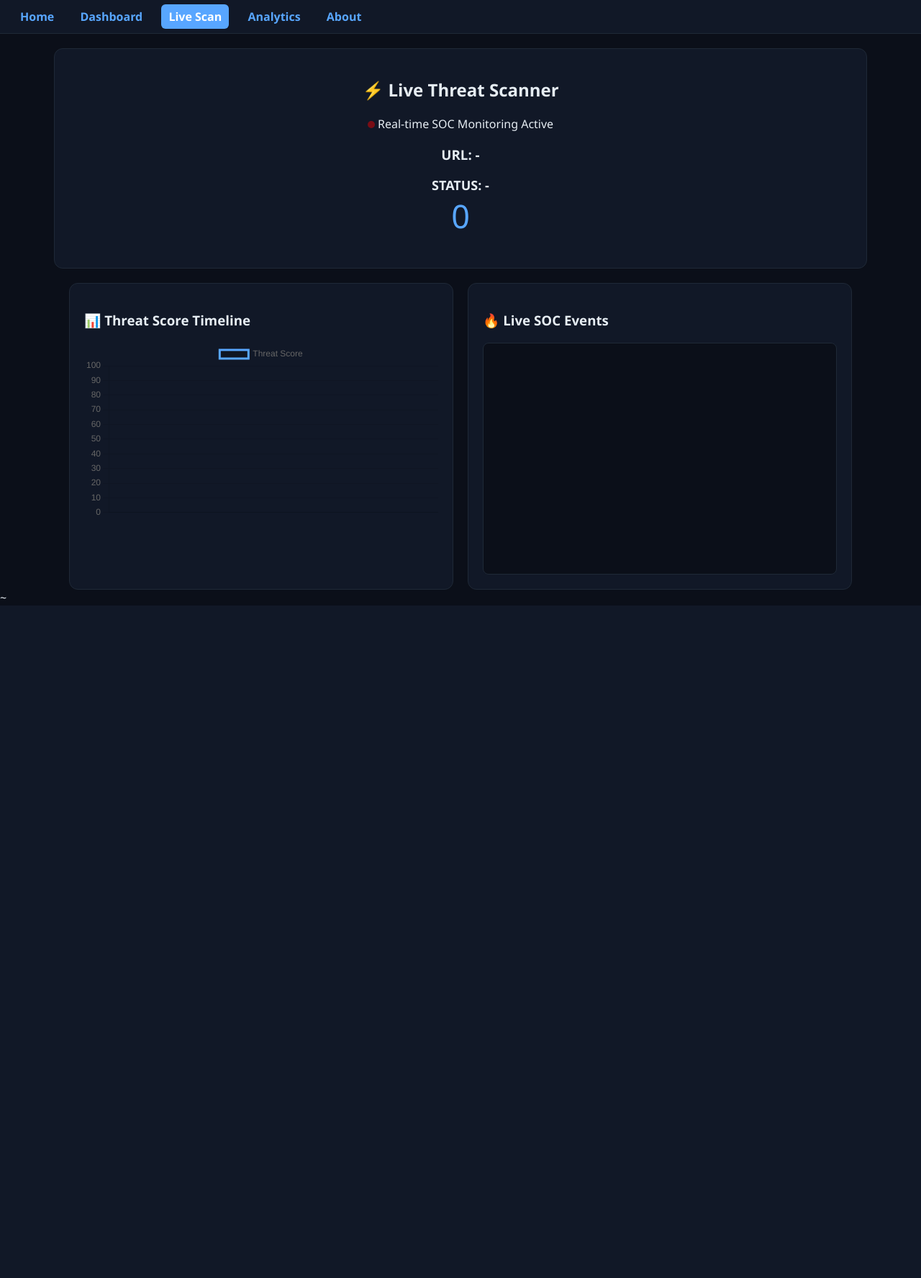
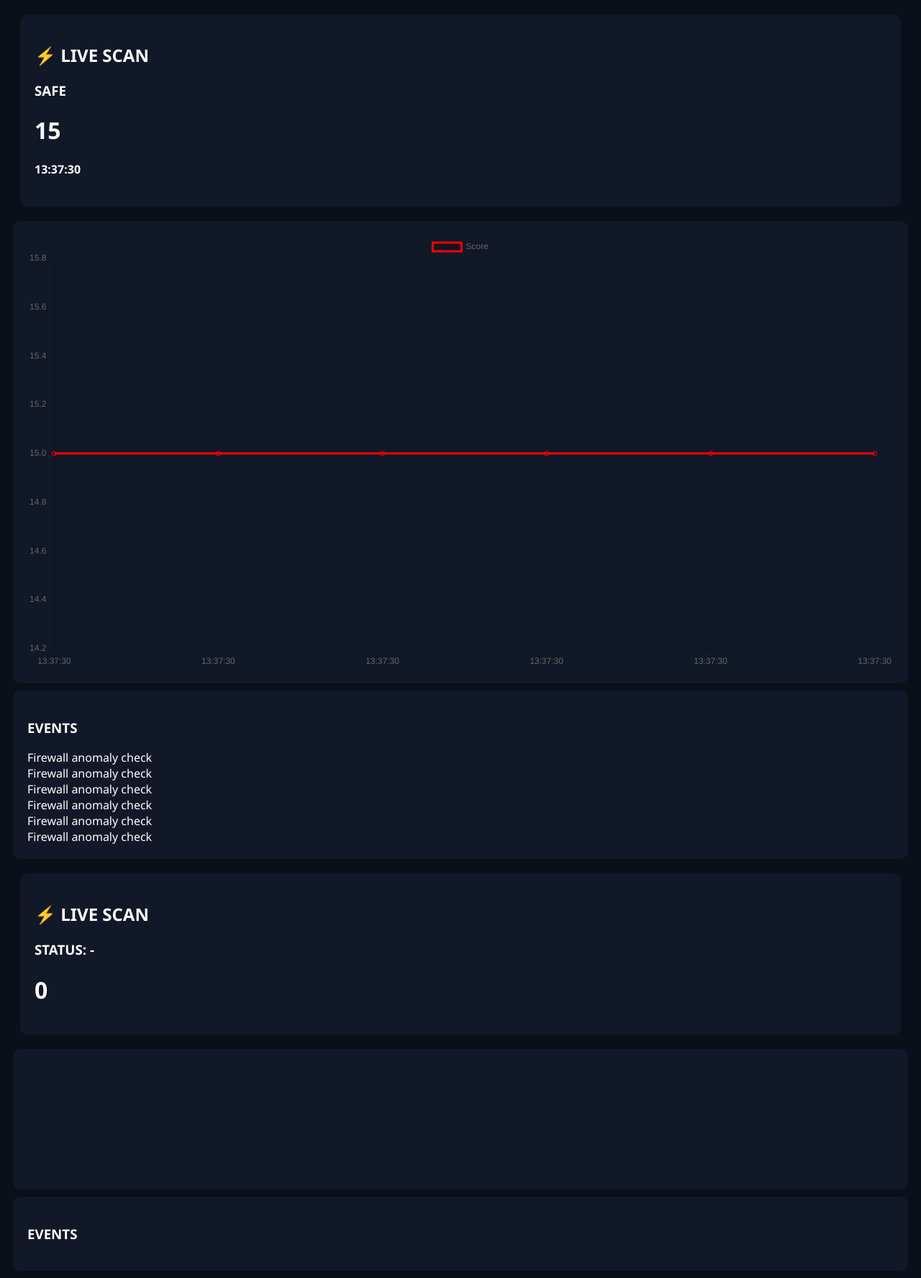
Before and after one commit to MohammedAshfakh/Intrusion-detection-project, a Flask app: template templates/scan.html in a window 1280 px wide. Shown: the whole page at 72% size. Before the commit the page ends 841 px from the top, so only its background shows below. Run offline with Flask 3, Linux system fonts and the light colour scheme; the template is opened without the code that fills it, so the values that code supplies are empty; a map, chart or similar area stays blank.

Commit message:
changed something in app.py and dashboard.

```diff
--- a/src/app.py
+++ b/src/app.py
@@ -1,10 +1,6 @@
 from flask import Flask, render_template, request, redirect, jsonify, session
-import os
-import json
+import os, json, random, re
 from datetime import datetime
-import random
-import joblib
-import re
 from urllib.parse import urlparse
 
 try:
@@ -15,63 +11,32 @@ except:
 
 BASE_DIR = os.path.dirname(os.path.dirname(__file__))
 
-app = Flask(
-    __name__,
+app = Flask(__name__,
     template_folder=os.path.join(BASE_DIR, "templates"),
     static_folder=os.path.join(BASE_DIR, "static")
 )
 
 app.secret_key = "soc_ai_secret_key_123"
 
-USERS_FILE = os.path.join(BASE_DIR, "users.json")
-MODEL_PATH = os.path.join(BASE_DIR, "model", "model.pkl")
+
+# ================= GLOBAL STATE =================
+CURRENT_RISK = {"score": 20, "status": "SAFE"}
 
 
-# ================= MODEL =================
-try:
-    model = joblib.load(MODEL_PATH)
-except:
-    model = None
-
-
-# ================= GLOBAL STATE =================
-CURRENT_URL = ""
-CURRENT_RISK = {"status": "SAFE", "score": 10}
-
-ACTIVE_SCAN_SCORE = 10
-ACTIVE_SCAN_URL = "Live Network"
-
-
+# ================= ANALYTICS (FAKE BUT DYNAMIC) =================
 VISITOR_STATS = {
-    "total_hits": 5,
+    "total_hits": 120,
     "countries": {
-        "India": 3,
-        "USA": 2,
-        "Germany": 1,
-        "UK": 1,
-        "Japan": 1
+        "India": 45,
+        "USA": 30,
+        "Germany": 20,
+        "Japan": 15,
+        "UK": 10
     }
 }
 
 
-# ================= USERS =================
-def load_users():
-    if not os.path.exists(USERS_FILE):
-        return []
-    try:
-        with open(USERS_FILE, "r") as f:
-            data = f.read().strip()
-            return json.loads(data) if data else []
-    except:
-        return []
-
-
-def save_users(users):
-    with open(USERS_FILE, "w") as f:
-        json.dump(users, f, indent=4)
-
-
-# ================= ROUTES =================
+# ================= HOME ROUTES =================
 @app.route("/")
 def home():
     return render_template("index.html")
@@ -79,73 +44,21 @@ def home():
 
 @app.route("/dashboard")
 def dashboard():
-    if "user" not in session:
-        return redirect("/login")
     return render_template("dashboard.html")
 
 
 @app.route("/scan")
 def scan():
-    if "user" not in session:
-        return redirect("/login")
     return render_template("scan.html")
 
 
 @app.route("/analytics")
-def analytics_page():
+def analytics():
     return render_template("analytics.html")
 
 
-@app.route("/about")
-def about():
-    return render_template("about.html")
-
-
-# ================= AUTH =================
-@app.route("/login", methods=["GET", "POST"])
-def login():
-    if request.method == "POST":
-        email = request.form.get("email")
-        password = request.form.get("password")
-
-        users = load_users()
-
-        for u in users:
-            if u["email"] == email and u["password"] == password:
-                session["user"] = email
-                return redirect("/dashboard")
-
-        return "❌ Invalid Credentials"
-
-    return render_template("login.html")
-
-
-@app.route("/register", methods=["GET", "POST"])
-def register():
-    if request.method == "POST":
-        users = load_users()
-
-        name = request.form.get("name")
-        email = request.form.get("email")
-        password = request.form.get("password")
-
-        users.append({"name": name, "email": email, "password": password})
-        save_users(users)
-
-        return redirect("/login")
-
-    return render_template("register.html")
-
-
-@app.route("/logout")
-def logout():
-    session.clear()
-    return redirect("/login")
-
-
-# ================= URL HELPERS =================
-def normalize_url(url):
-    url = url.strip()
+# ================= URL CHECK =================
+def normalize(url):
     if not url:
         return None
     if not url.startswith(("http://", "https://")):
@@ -153,143 +66,91 @@ def normalize_url(url):
     return url
 
 
-def is_valid_domain(url):
+def valid(url):
     try:
-        domain = urlparse(url).netloc
-        return "." in domain and len(domain) > 3
+        d = urlparse(url).netloc
+        return "." in d and len(d) > 3
     except:
         return False
-
-
-# ================= RISK ENGINE =================
-def calculate_risk(url):
-    score = 10
-    issues = []
-
-    if "-" in url:
-        score += 10
-        issues.append("Suspicious '-' detected")
-
-    if "login" in url.lower():
-        score += 15
-        issues.append("Login keyword detected")
-
-    if "verify" in url.lower():
-        score += 15
-        issues.append("Phishing pattern detected")
-
-    if len(url) > 70:
-        score += 10
-        issues.append("Long URL anomaly")
-
-    score += random.randint(-5, 10)
-
-    return score, issues
 
 
 # ================= ANALYZE =================
 @app.route("/api/analyze")
 def analyze():
-    global CURRENT_URL, CURRENT_RISK, ACTIVE_SCAN_SCORE, ACTIVE_SCAN_URL, VISITOR_STATS
+    global CURRENT_RISK
 
-    url = normalize_url(request.args.get("url", ""))
+    url = normalize(request.args.get("url", ""))
 
-    if not url or not is_valid_domain(url):
-        return jsonify({
-            "status": "INVALID URL",
-            "score": 0,
-            "issues": [],
-            "message": "Enter valid domain"
-        })
+    if not url or not valid(url):
+        return jsonify({"status": "INVALID URL", "score": 0, "issues": []})
 
-    CURRENT_URL = url
-    ACTIVE_SCAN_URL = url
+    score = random.randint(10, 60)
 
-    VISITOR_STATS["total_hits"] += 1
-    country = random.choice(["India", "USA", "Germany", "UK", "Japan"])
-    VISITOR_STATS["countries"][country] = VISITOR_STATS["countries"].get(country, 0) + 1
+    if "login" in url:
+        score += 10
+    if "verify" in url:
+        score += 15
+    if "-" in url:
+        score += 10
 
-    score, issues = calculate_risk(url)
-
-    if model:
-        try:
-            pred = model.predict([[len(url), url.count("."), url.count("-"),
-                                   url.count("@"), 1, len(re.findall(r"\d", url))]])[0]
-            if pred == 1:
-                score += 20
-                issues.append("ML model flagged anomaly")
-        except:
-            pass
-
-    score = max(0, min(100, score))
+    score = min(score, 100)
 
     if score < 30:
-        status = "LOW RISK"
-    elif score < 70:
-        status = "MEDIUM RISK"
+        status = "SAFE"
+    elif score < 50:
+        status = "MEDIUM"
+    elif score < 60:
+        status = "THREAT"
     else:
         status = "HIGH RISK"
 
-    CURRENT_RISK = {"status": status, "score": score}
-    ACTIVE_SCAN_SCORE = score
+    CURRENT_RISK = {"score": score, "status": status}
 
     return jsonify({
+        "score": score,
         "status": status,
-        "score": score,
-        "issues": issues
+        "issues": ["AI scan completed"]
     })
 
 
-# ================= LIVE EVENT =================
-@app.route("/api/live-event")
-def live_event():
-    global ACTIVE_SCAN_SCORE, ACTIVE_SCAN_URL
+# ================= LIVE SCAN (IMPORTANT FIX) =================
+@app.route("/api/continuous-scan")
+def continuous_scan():
 
-    ACTIVE_SCAN_SCORE += random.randint(-8, 8)
-    ACTIVE_SCAN_SCORE = max(0, min(100, ACTIVE_SCAN_SCORE))
+    base = CURRENT_RISK["score"]
 
-    score = ACTIVE_SCAN_SCORE
+    # 🔥 FORCE FLUCTUATION (THIS FIXES YOUR GRAPH ISSUE)
+    score = base + random.randint(-25, 25)
+    score = max(0, min(100, score))
 
-    if score < 30:
-        status = "SAFE"
-        events = ["DNS OK", "Firewall Stable", "No Threat Found"]
-
-    elif score < 50:
-        status = "MEDIUM RISK"
-        events = ["Suspicious Activity", "Login anomaly detected"]
-
-    elif score < 60:
-        status = "THREAT"
-        events = ["Bot Activity Detected", "Port Scan Detected"]
-
-    else:
-        status = "HIGH RISK"
-        events = ["CRITICAL ATTACK", "Data Exfiltration Attempt"]
+    events = [
+        "Packet inspection running",
+        "Firewall anomaly check",
+        "DNS trace active",
+        "Suspicious request filtered",
+        "Bot traffic analysis running",
+        "Port scan detection active",
+        "Traffic signature matched"
+    ]
 
     return jsonify({
-        "type": status,
-        "status": status,
         "score": score,
-        "url": ACTIVE_SCAN_URL,
-        "time": datetime.now().strftime("%H:%M:%S"),
-        "event": random.choice(events)
+        "event": random.choice(events),
+        "time": datetime.now().strftime("%H:%M:%S")
     })
 
 
 # ================= ANALYTICS =================
 @app.route("/api/analytics")
-def analytics():
-    global VISITOR_STATS
+def analytics_api():
 
-    VISITOR_STATS["total_hits"] += random.randint(2, 5)
+    VISITOR_STATS["total_hits"] += random.randint(1, 5)
 
     for c in VISITOR_STATS["countries"]:
-        VISITOR_STATS["countries"][c] += random.randint(1, 3)
+        VISITOR_STATS["countries"][c] += random.randint(0, 3)
 
-    return VISITOR_STATS
+    return jsonify(VISITOR_STATS)
 
 
-# ================= RUN =================
 if __name__ == "__main__":
-    port = int(os.environ.get("PORT", 5000))
-    app.run(host="0.0.0.0", port=port, debug=True)
+    app.run(debug=True, host="0.0.0.0", port=5000)
--- a/templates/scan.html
+++ b/templates/scan.html
@@ -1,220 +1,165 @@
 <!DOCTYPE html>
 <html>
 <head>
-<title>Live Threat Scanner</title>
-
+<title>Live Scan</title>
 <script src="https://cdn.jsdelivr.net/npm/chart.js"></script>
 
 <style>
-
-body{
-margin:0;
-font-family:Segoe UI;
-background:#0b0f19;
-color:#e6edf3;
-overflow-x:hidden;
-}
-
-.navbar{
-display:flex;
-justify-content:space-between;
-align-items:center;
-padding:12px 18px;
-background:#111827;
-border-bottom:1px solid #1f2937;
-position:sticky;
-top:0;
-}
-
-.navbar a{
-color:#58a6ff;
-text-decoration:none;
-margin-right:12px;
-font-weight:600;
-padding:6px 10px;
-border-radius:6px;
-}
-
-.navbar a:hover{background:#238636;color:white;}
-.active{background:#58a6ff !important;color:white !important;}
-
-.card{
-margin:20px auto;
-width:85%;
-padding:20px;
-background:#111827;
-border-radius:12px;
-border:1px solid #1f2937;
-text-align:center;
-}
-
-.grid{
-display:grid;
-grid-template-columns:1fr 1fr;
-gap:20px;
-width:85%;
-margin:auto;
-}
-
-.box{
-background:#111827;
-padding:20px;
-border-radius:12px;
-border:1px solid #1f2937;
-}
-
-.pulse{
-width:10px;
-height:10px;
-background:red;
-border-radius:50%;
-display:inline-block;
-animation:blink 1s infinite;
-}
-
-@keyframes blink{50%{opacity:0.2;}}
-
-.score{
-font-size:45px;
-color:#58a6ff;
-}
-
-.status{
-font-size:18px;
-margin-top:10px;
-font-weight:bold;
-}
-
-.safe{color:#22c55e;}
-.medium{color:#eab308;}
-.threat{color:#f97316;}
-.high{color:#ef4444;}
-
-#events{
-height:300px;
-overflow-y:auto;
-border:1px solid #1f2937;
-padding:10px;
-border-radius:8px;
-background:#0b0f19;
-}
-
-#events div{
-padding:6px;
-border-bottom:1px solid #1f2937;
-font-size:13px;
-}
-
+body{background:#0b0f19;color:white;font-family:Segoe UI;}
+.card{padding:20px;margin:20px;background:#111827;border-radius:10px;}
+.box{padding:20px;background:#111827;margin:10px;border-radius:10px;}
 </style>
-
 </head>
 
 <body>
 
-<nav class="navbar">
-  <div>
-    <a href="/">Home</a>
-    <a href="/dashboard">Dashboard</a>
-    <a href="/scan" class="active">Live Scan</a>
-    <a href="/analytics">Analytics</a>
-    <a href="/about">About</a>
-  </div>
-</nav>
-
 <div class="card">
-<h2>⚡ Live Threat Scanner</h2>
-<p><span class="pulse"></span> Real-time SOC Monitoring Active</p>
-
-<h3 id="url">URL: -</h3>
-<div id="status" class="status">STATUS: -</div>
-<div class="score" id="score">0</div>
+<h2>⚡ LIVE SCAN</h2>
+<h3 id="status">STATUS: -</h3>
+<h1 id="score">0</h1>
 <h4 id="time"></h4>
 </div>
 
-<div class="grid">
-
 <div class="box">
-<h3>📊 Threat Score Timeline</h3>
 <canvas id="chart"></canvas>
 </div>
 
 <div class="box">
-<h3>🔥 Live SOC Events</h3>
+<h3>EVENTS</h3>
 <div id="events"></div>
-</div>
-
 </div>
 
 <script>
 
-let chart = new Chart(document.getElementById('chart'), {
-    type: 'line',
-    data: {
-        labels: [],
-        datasets: [{
-            label: 'Threat Score',
-            data: [],
-            borderColor: '#58a6ff',
-            tension: 0.4
-        }]
-    },
-    options: {
-        animation: false,
-        scales: { y: { min: 0, max: 100 } }
-    }
+let chart = new Chart(document.getElementById("chart"), {
+type:"line",
+data:{
+labels:[],
+datasets:[{label:"Score",data:[],borderColor:"red"}]
+},
+options:{animation:false}
 });
 
-function getStatus(score){
-    if(score < 30) return ["SAFE","safe"];
-    if(score < 50) return ["MEDIUM RISK","medium"];
-    if(score < 60) return ["THREAT ALERT","threat"];
-    return ["HIGH RISK","high"];
+function getStatus(s){
+if(s<30) return "SAFE";
+if(s<50) return "MEDIUM";
+if(s<60) return "THREAT";
+return "HIGH";
 }
 
-function addEvent(msg){
-    if(!msg) return;
-    let div = document.createElement("div");
-    div.innerHTML = "🛡 " + msg;
-    document.getElementById("events").prepend(div);
+function add(e){
+let d=document.createElement("div");
+d.innerHTML=e;
+document.getElementById("events").prepend(d);
 }
 
 function scan(){
 
 fetch("/api/continuous-scan")
-.then(r => r.json())
-.then(data => {
+.then(r=>r.json())
+.then(d=>{
 
-    let score = data.score || 0;
-    let [status, cls] = getStatus(score);
+document.getElementById("score").innerText=d.score;
+document.getElementById("status").innerText=getStatus(d.score);
+document.getElementById("time").innerText=d.time;
 
-    document.getElementById("url").innerText = "URL: Scanning Network Traffic";
-    document.getElementById("status").innerHTML =
-        "STATUS: <span class='" + cls + "'>" + status + "</span>";
+chart.data.labels.push(d.time);
+chart.data.datasets[0].data.push(d.score);
 
-    document.getElementById("score").innerText = score;
-    document.getElementById("time").innerText =
-        new Date().toLocaleTimeString("en-IN", { timeZone: "Asia/Kolkata" });
+if(chart.data.labels.length>15){
+chart.data.labels.shift();
+chart.data.datasets[0].data.shift();
+}
 
-    chart.data.labels.push(new Date().toLocaleTimeString());
-    chart.data.datasets[0].data.push(score);
-
-    if(chart.data.labels.length > 20){
-        chart.data.labels.shift();
-        chart.data.datasets[0].data.shift();
-    }
-
-    chart.update();
-
-    addEvent(data.event || "Scan activity detected");
-
+chart.update();
+add(d.event);
 });
 }
 
-setInterval(scan, 1200);
-scan();
+setInterval(scan,1000);
+</script>
 
+</body>
+</html><!DOCTYPE html>
+<html>
+<head>
+<title>Live Scan</title>
+<script src="https://cdn.jsdelivr.net/npm/chart.js"></script>
+
+<style>
+body{background:#0b0f19;color:white;font-family:Segoe UI;}
+.card{padding:20px;margin:20px;background:#111827;border-radius:10px;}
+.box{padding:20px;background:#111827;margin:10px;border-radius:10px;}
+</style>
+</head>
+
+<body>
+
+<div class="card">
+<h2>⚡ LIVE SCAN</h2>
+<h3 id="status">STATUS: -</h3>
+<h1 id="score">0</h1>
+<h4 id="time"></h4>
+</div>
+
+<div class="box">
+<canvas id="chart"></canvas>
+</div>
+
+<div class="box">
+<h3>EVENTS</h3>
+<div id="events"></div>
+</div>
+
+<script>
+
+let chart = new Chart(document.getElementById("chart"), {
+type:"line",
+data:{
+labels:[],
+datasets:[{label:"Score",data:[],borderColor:"red"}]
+},
+options:{animation:false}
+});
+
+function getStatus(s){
+if(s<30) return "SAFE";
+if(s<50) return "MEDIUM";
+if(s<60) return "THREAT";
+return "HIGH";
+}
+
+function add(e){
+let d=document.createElement("div");
+d.innerHTML=e;
+document.getElementById("events").prepend(d);
+}
+
+function scan(){
+
+fetch("/api/continuous-scan")
+.then(r=>r.json())
+.then(d=>{
+
+document.getElementById("score").innerText=d.score;
+document.getElementById("status").innerText=getStatus(d.score);
+document.getElementById("time").innerText=d.time;
+
+chart.data.labels.push(d.time);
+chart.data.datasets[0].data.push(d.score);
+
+if(chart.data.labels.length>15){
+chart.data.labels.shift();
+chart.data.datasets[0].data.shift();
+}
+
+chart.update();
+add(d.event);
+});
+}
+
+setInterval(scan,1000);
 </script>
 
 </body>
 </html>
-~
```
